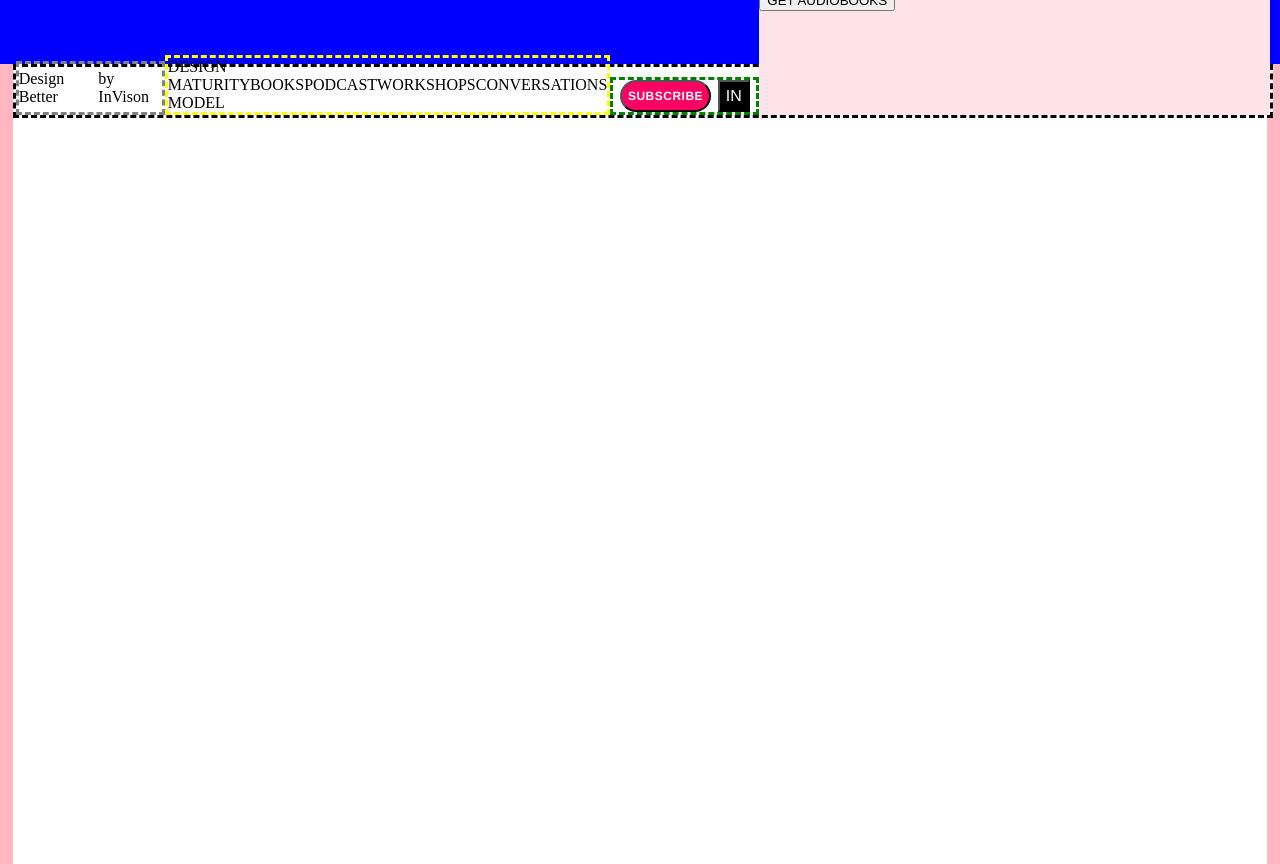
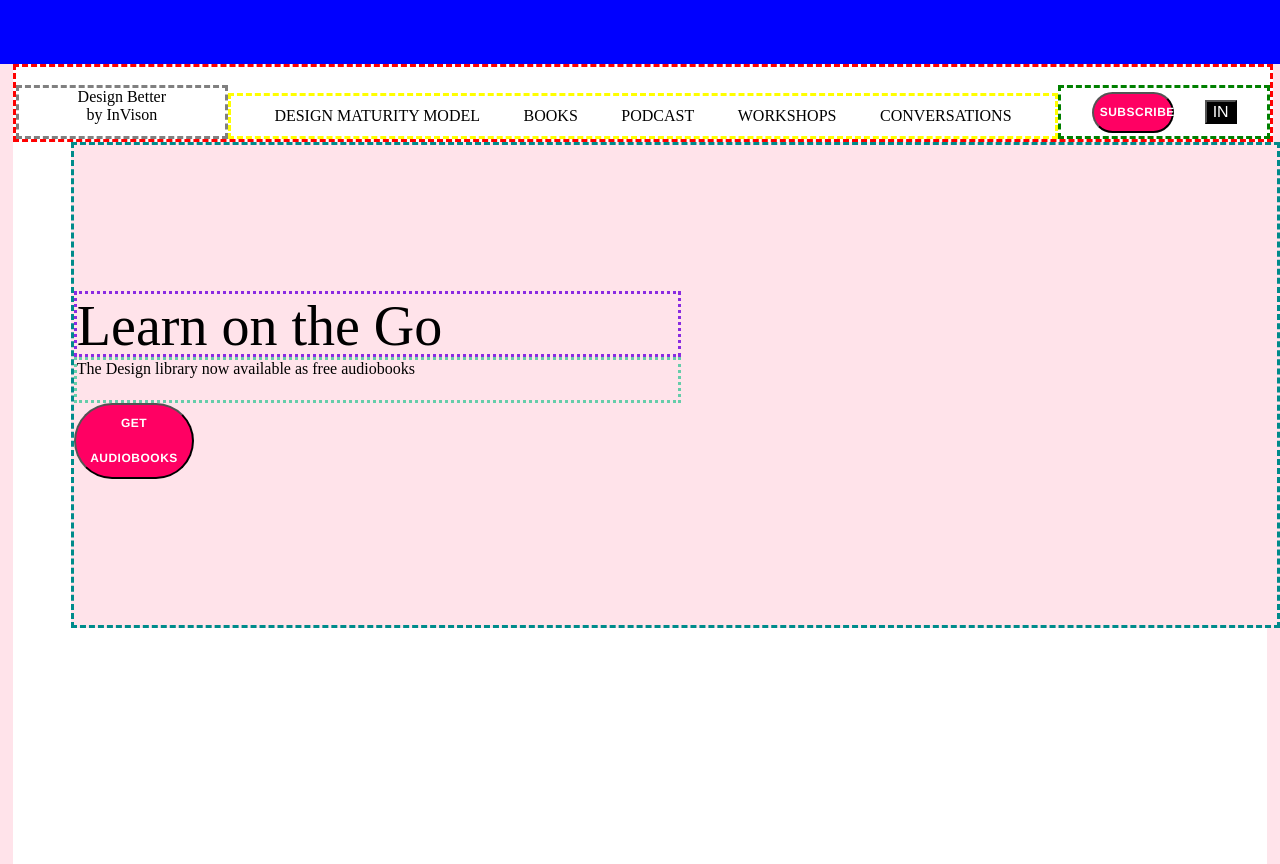
Before and after one commit to Ohlwilerj/flex-box-afternoon, a plain HTML site: page index.html in a window 1280 px wide. Drawn offline with Linux system fonts and the light colour scheme.

Commit message:
updated windows

```diff
--- a/index.css
+++ b/index.css
@@ -2,7 +2,7 @@ body {
     margin: 0;
 }
 .pink{
-    background: lightpink;
+    background: #ffe3ea;
     display: flex;
     flex-direction: column;
     align-items: center;
@@ -18,16 +18,18 @@ body {
     width: 98vw;
     background: white;
     position: flex;
-    justify-content: center;
+    justify-content: flex-end;
+    align-items: flex-end;
+    /* flex-wrap: wrap; */
 }
 .main-box {
-    height: 6vh;
+    height: 9vh;
     width: 100%;
     background: white;
     display: flex;
     justify-content: flex-end;
     align-items: flex-end;
-    border: dashed black;
+    border: dashed red;
 }
 .design-better-box{
     height: 6vh;
@@ -35,29 +37,33 @@ body {
     display: flex;
     justify-content: flex-start;
     align-items: center;
+    flex-direction: column;
     border: dashed gray;
 }
 .secondary-box {
-    width: 60%;
+    height: 5vh;
+    width: 80%;
     display: flex;
     justify-content: space-evenly;
     align-items: center;
     border: dashed yellow;
 }
 .button-box {
-    height: 4vh;
+    height: 6vh;
     width: 20%;
     display: flex;
     justify-content: space-evenly;
     align-content: center;
+    align-items: center;
     border: dashed green;
 }
 .subscribe {
+    width: 40%;
     background: #ff0063;
     border-radius: 100em;
     color:white;
     font-size: 12px;
-    line-height: 16px;
+    line-height: 35px;
     letter-spacing: 0.5px;
     text-transform: uppercase;
     font-weight: bold;
@@ -70,7 +76,39 @@ body {
     font-size: 16px
 }
 .inner-pink-box {
-    height: 125px;
-    width: 70vw;
+    height: 60vh;
+    width: 94vw;
     background: #ffe3ea;
+    border: dashed darkcyan;
+    position: absolute;
+    right: 0;
+    display: flex;
+    flex-direction: column;
+    align-items: flex-start;
+    justify-content: center;
+    right: 0;
 }
+.learn {
+    height: 60px;
+    width: 50%;
+    font-size: 56px;
+
+    border: dotted blueviolet;
+}
+.second {
+    height: 40px;
+    width: 50%;
+    border: dotted mediumaquamarine;
+}
+.getaudiobooks {
+    width: 10%;
+    background: #ff0063;
+    border-radius: 100em;
+    color:white;
+    font-size: 12px;
+    line-height: 35px;
+    letter-spacing: 0.5px;
+    text-transform: uppercase;
+    font-weight: bold;
+    font-family: Helvetica, Arial, sans-serif;
+}
--- a/index.html
+++ b/index.html
@@ -18,7 +18,7 @@
                 <div class="by-invision">by InVison</div>
             </div>
             <div class="secondary-box">
-                <div class="design-maturity-model">DESIGN MATURITY MODEL</div>
+                <div claßss="design-maturity-model">DESIGN MATURITY MODEL</div>
                 <div class="books">BOOKS</div>
                 <div class="podcast">PODCAST</div>
                 <div class="workshops">WORKSHOPS</div>
@@ -28,12 +28,14 @@
                 <button class='subscribe'>SUBSCRIBE</button>
                 <button class='in'>IN</button>
             </div>
-    <div class="inner-pink-box">
-        <div class="learn"></div>
-        <div class='second'></div>
-        <button class='getaudiobooks'>GET AUDIOBOOKS</button>
         </div>
+    <!-- <div class="innder-main-box"> -->
+        <div class="inner-pink-box">
+            <div class="learn">Learn on the Go</div>
+            <div class='second'>The Design library now available as free audiobooks</div>
+            <button class='getaudiobooks'>GET AUDIOBOOKS</button>
         </div>
+    </div>
     </div>
 </div>
 
```
